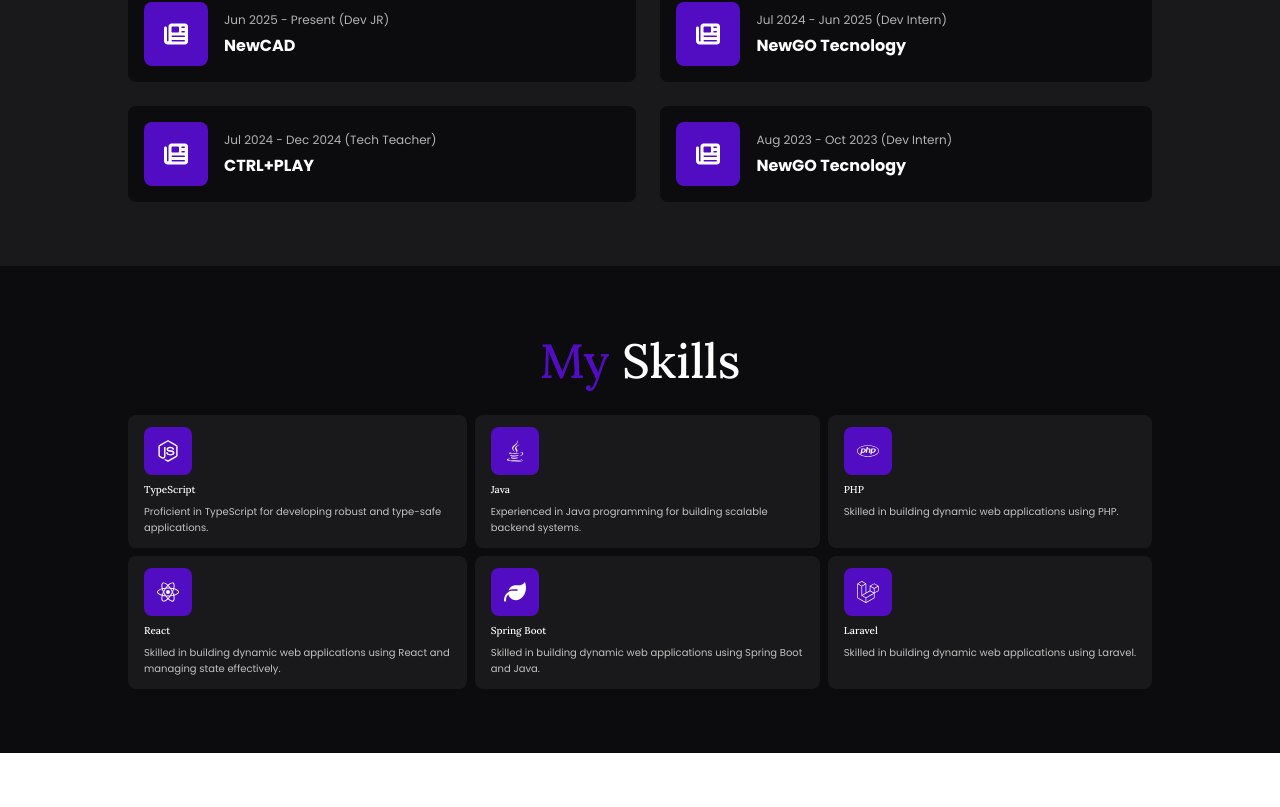
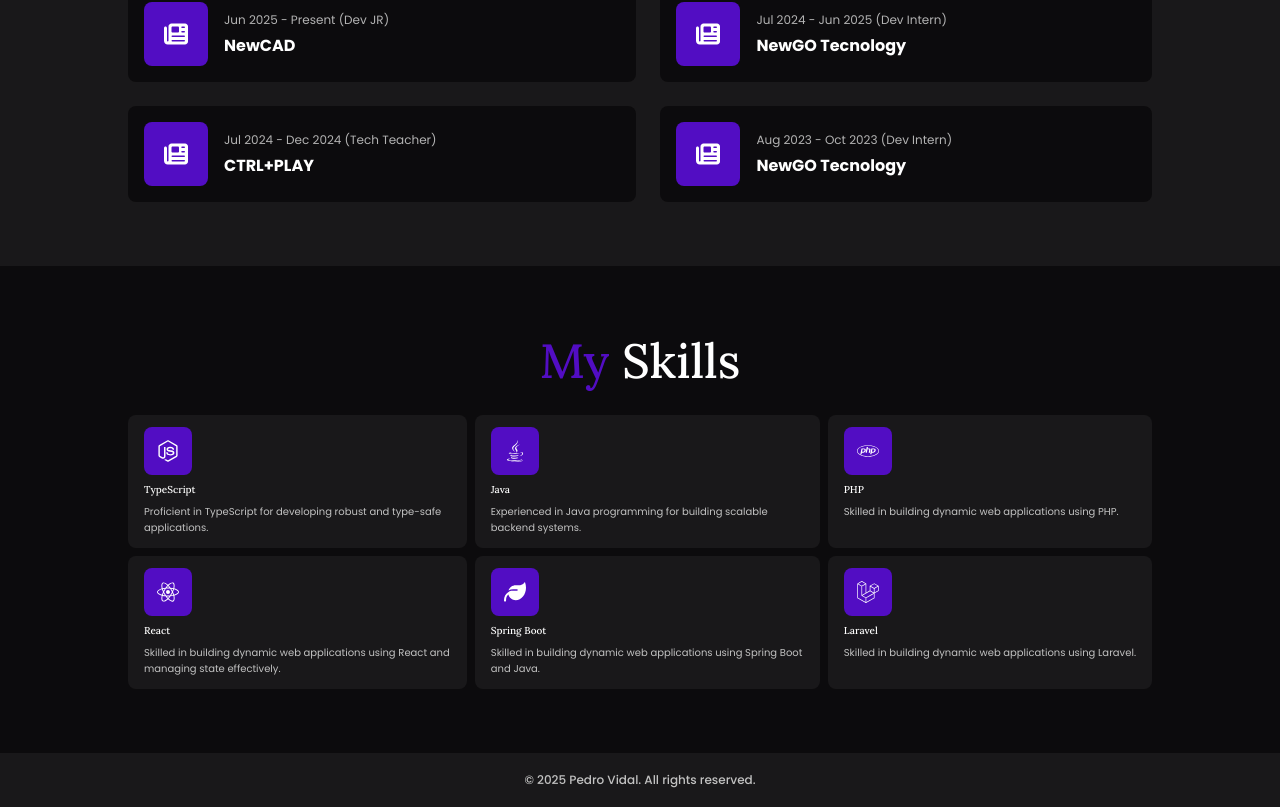
Before and after one commit to PedroVidalDev/portfolio, a React (Vite) app: page / in a window 1280 px wide. Shown: the part 923-1730 px from the top of the page. Before the commit the page ends 1676 px from the top, so only its background shows below. Built offline with nearby package versions, Linux system fonts and the light colour scheme.

Commit message:
feat: add FooterSection component with styling and integrate into Portfolio

```diff
--- /dev/null
+++ b/src/pages/Portfolio/components/FooterSection/index.tsx
@@ -0,0 +1,9 @@
+import { FooterSectionContainer } from './styles'
+
+export const FooterSection = () => {
+  return (
+    <FooterSectionContainer>
+      <p>© 2025 Pedro Vidal. All rights reserved.</p>
+    </FooterSectionContainer>
+  )
+}
--- /dev/null
+++ b/src/pages/Portfolio/components/FooterSection/styles.ts
@@ -0,0 +1,22 @@
+import styled, { css } from 'styled-components'
+
+export const FooterSectionContainer = styled.footer`
+  width: 100%;
+
+  background-color: ${({ theme }) => theme.COLORS.DARK_PRIMARY};
+
+  display: flex;
+  justify-content: center;
+  align-items: center;
+
+  padding: 18px 0;
+
+  p {
+    ${({ theme }) => css`
+      font-family: ${theme.FONTS.PRIMARY};
+      font-size: ${theme.FONT_SIZE.SMALL};
+      color: ${theme.COLORS.GRAY_400};
+      font-weight: ${theme.FONT_WEIGHT.MEDIUM};
+    `};
+  }
+`
--- a/src/pages/Portfolio/index.tsx
+++ b/src/pages/Portfolio/index.tsx
@@ -1,4 +1,5 @@
 import { ExperienceSection } from './components/ExperienceSection'
+import { FooterSection } from './components/FooterSection'
 import { HomeSection } from './components/HomeSection'
 import { SkillsSection } from './components/SkillsSection'
 
@@ -10,6 +11,7 @@ export const Portfolio = () => {
       <HomeSection />
       <ExperienceSection />
       <SkillsSection />
+      <FooterSection />
     </PortfolioContainer>
   )
 }
```
